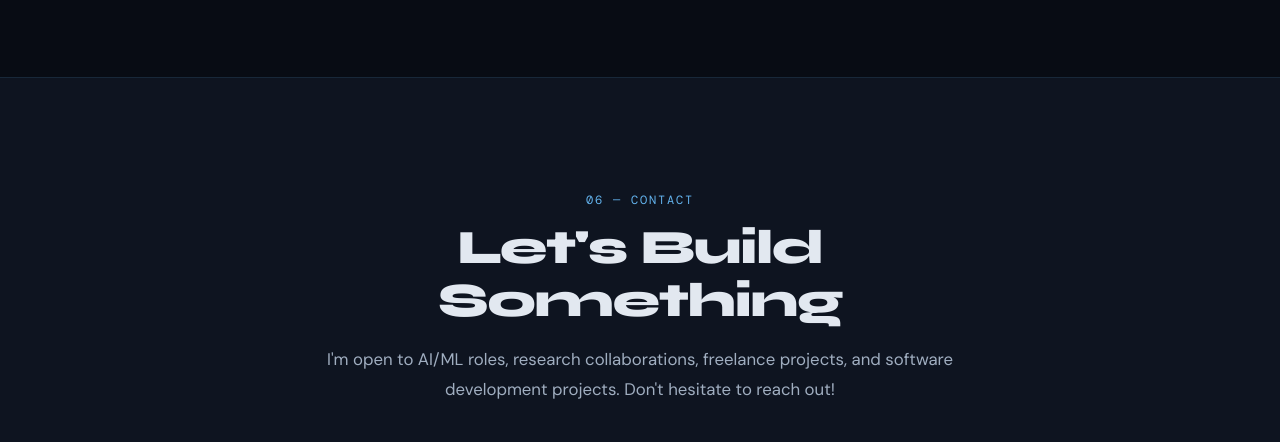
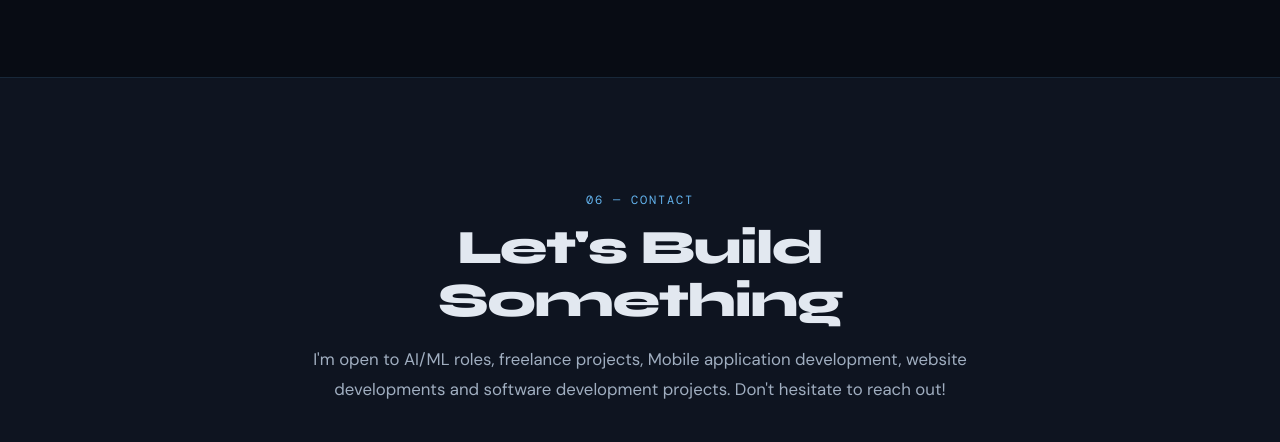
Before and after one commit to angelanickson/My-Portfolio, a plain HTML site: page index.html in a window 1280 px wide. Shown: the part 4416-4858 px from the top of the page. Drawn offline with nearby package versions, Linux system fonts and the light colour scheme; a web font is replaced by a local one.

Commit message:
Update index.html

```diff
--- a/index.html
+++ b/index.html
@@ -634,7 +634,7 @@
   <div class="contact-inner">
     <div class="section-label">06 — Contact</div>
     <h2 class="section-title fade-up">Let's Build Something</h2>
-    <p class="contact-subtitle fade-up">I'm open to AI/ML roles, research collaborations, freelance projects, and software development projects. Don't hesitate to reach out!</p>
+    <p class="contact-subtitle fade-up">I'm open to AI/ML roles, freelance projects, Mobile application development, website developments and software development projects. Don't hesitate to reach out!</p>
     <div class="contact-links fade-up">
       <a href="mailto:angelanickson03@gmail.com" class="contact-link">
         <svg width="16" height="16" fill="none" stroke="currentColor" stroke-width="2" viewBox="0 0 24 24"><path d="M4 4h16c1.1 0 2 .9 2 2v12c0 1.1-.9 2-2 2H4c-1.1 0-2-.9-2-2V6c0-1.1.9-2 2-2z"/><polyline points="22,6 12,13 2,6"/></svg>
```
